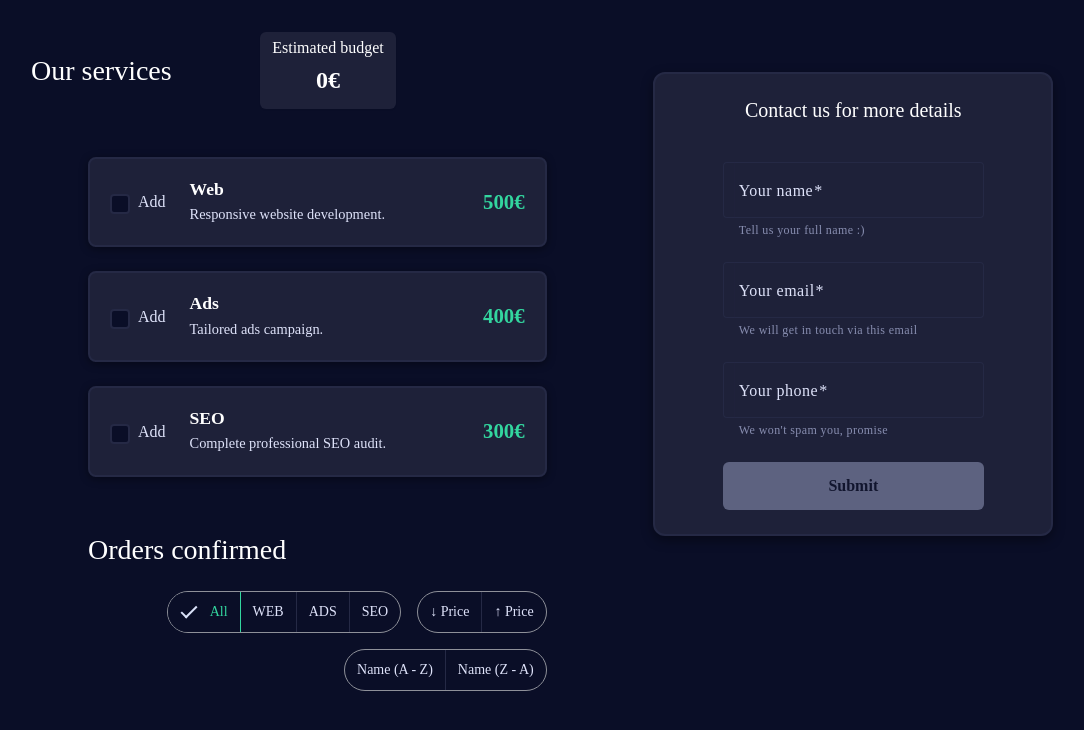
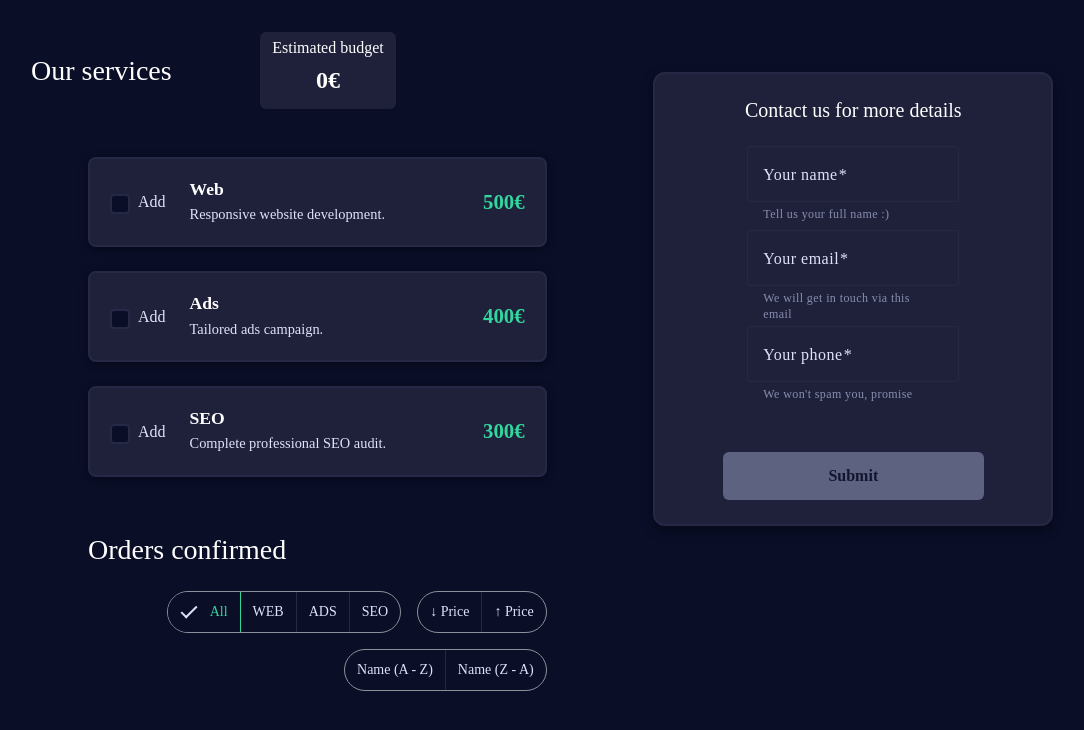
Before and after one commit to zanlamar/BudgetApp, an Angular app: page / in a window 1280 px wide. Shown: the top 730 px of the page, without its empty margins (160-1244 px from the left). Built offline with nearby package versions, Linux system fonts and the light colour scheme; a web font is replaced by a local one.

Commit message:
contact form styles WIP

```diff
--- a/src/app/components/contact-form/contact-form.html
+++ b/src/app/components/contact-form/contact-form.html
@@ -6,7 +6,7 @@
 
             <form [formGroup]="contactForm" (ngSubmit)="onSubmit()" class="contact-form">
                 <div class="row mb-2">
-                    <div class="col-sm-12">
+                    <div class="col-sm-12 center">
                         <app-name-field
                             [userNameCheck]="userNameControl">
                         </app-name-field>
@@ -14,7 +14,7 @@
                 </div>
 
                 <div class="row mb-2">
-                    <div class="col-sm-12">
+                    <div class="col-sm-12 center">
                         <app-email-field
                             [emailCheck]="userEmailControl"
                         ></app-email-field>
@@ -22,7 +22,7 @@
                 </div>
 
                 <div class="row mb-2">
-                    <div class="col-sm-12">
+                    <div class="col-sm-12 center">
                         <app-telephone-field
                             [phoneCheck]="userTelephoneControl"
                         ></app-telephone-field>
--- a/src/app/components/contact-form/contact-form.scss
+++ b/src/app/components/contact-form/contact-form.scss
@@ -15,6 +15,12 @@
   width: 100%;
   height: 48px;
   line-height: 27px;
+}
+
+.center {
+  display: flex;
+  justify-content: center; // centra horizontalmente
+  align-items: center;     // opcional, centra verticalmente si hay altura fija
 }
 
 .confirm-button {
@@ -47,7 +53,6 @@ button[type="submit"] {
 
     &:hover {
       background-color: var(--accent-success); // Púrpura en hover
-      transform: translateY(-2px);
     }
   }
 }
--- a/src/app/components/home/home.scss
+++ b/src/app/components/home/home.scss
@@ -106,6 +106,10 @@ h3 {
 
   .orders-section {
     padding: 0.75rem;
+    justify-content: center;
+    flex-direction: column;
+    padding: auto;
+    margin: auto;
   }
 
   .services-list {
--- a/src/app/components/inputs/email-field/email-field.scss
+++ b/src/app/components/inputs/email-field/email-field.scss
@@ -1,9 +1,18 @@
 .example-container {
-  width: 100%;
+  width: 100%
 
   mat-form-field {
     display: block;
-    width: 75%;
-    margin: auto;
+    width: 100%;
+    max-width: 500px;
+    margin: 0.75rem auto;
   }
 }
+
+.mat-form-field-outline {
+  border-width: 2px !important; // opcional, para uniformidad
+}
+
+.mat-form-field-underline {
+  display: none !important; // elimina la línea inferior extra
+}
--- a/src/app/components/inputs/name-field/name-field.scss
+++ b/src/app/components/inputs/name-field/name-field.scss
@@ -3,8 +3,16 @@
 
   mat-form-field {
     display: block;
-    width: 75%;
-    max-width: 500px;
-    margin: 1rem auto;
+    width: 100%;
+    max-width: 700px;
+    margin: 0 auto;
   }
 }
+
+.mat-form-field-outline {
+  border-width: 2px !important; // opcional, para uniformidad
+}
+
+.mat-form-field-underline {
+  display: none !important; // elimina la línea inferior extra
+}
--- a/src/app/components/inputs/telephone-field/telephone-field.scss
+++ b/src/app/components/inputs/telephone-field/telephone-field.scss
@@ -1,11 +1,19 @@
-
 .example-container {
   width: 100%;
 
   mat-form-field {
     display: block;
-    width: 75%;
-    max-width: 500px;
-    margin: 1rem auto;
+    width: 100%;       // aumentar un poco respecto al 75%
+    max-width: 600px; // un poco más amplio
+    margin: 0.75rem auto;
+    padding-bottom: 30px;
   }
 }
+
+.mat-form-field-outline {
+  border-width: 2px !important; // opcional, para uniformidad
+}
+
+.mat-form-field-underline {
+  display: none !important; // elimina la línea inferior extra
+}
--- a/src/app/components/panel/panel.html
+++ b/src/app/components/panel/panel.html
@@ -1,8 +1,7 @@
 <div class = "panel-container p-2">
 
     <div class="text-light d-flex align-items-center justify-content-end mb-2 gap-4">
-
-        <div class="d-flex align-items-center gap-2 label-fixed-width">
+        <div class="panel-row d-flex align-items-center gap-2 label-fixed-width">
 
             <button type="button"
                 class="btn text-light"
@@ -33,8 +32,8 @@
         </div>
     </div>
 
-    <div class="d-flex align-items-center justify-content-end mb-3 gap-4">
-        <div class="d-flex align-items-center gap-2 label-fixed-width">
+    <div class="text-light d-flex align-items-center justify-content-end mb-2 gap-4">
+        <div class="panel-row d-flex align-items-center gap-2 label-fixed-width">
 
         <button type="button"
             class="btn text-light"
@@ -46,7 +45,7 @@
         <p class="mb-0 fw-medium text-nowrap text-light"> {{ serviceLanguageLabel }}</p>
     </div>
 
-        <div class="input-group" style="width: 130px;">
+        <div class="input-group" style="width: 130px">
           <button type="button"
                 class="btn btn-outline-primary quantity-left-minus"
                 (click)="decreaseLanguageQuantity()">
--- a/src/app/components/panel/panel.scss
+++ b/src/app/components/panel/panel.scss
@@ -119,6 +119,14 @@
     text-align: center;
     gap: 0.75rem;
   }
+
+  .panel-row {
+    flex-direction: column;
+    align-items: center;
+    justify-content: center;
+    text-align: center;
+    gap: 0.75rem;
+  }
 }
 
 /* Móviles pequeños */
```
